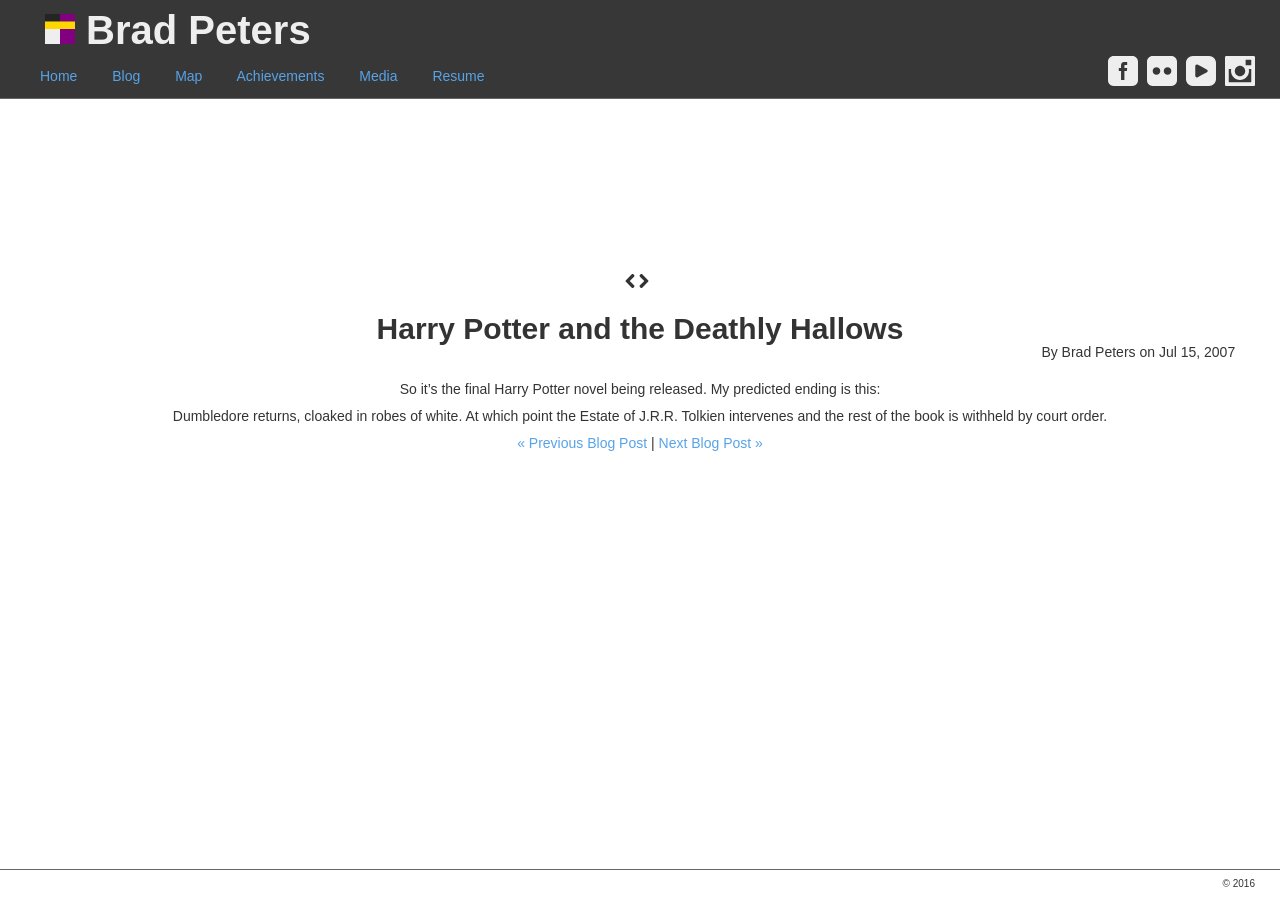
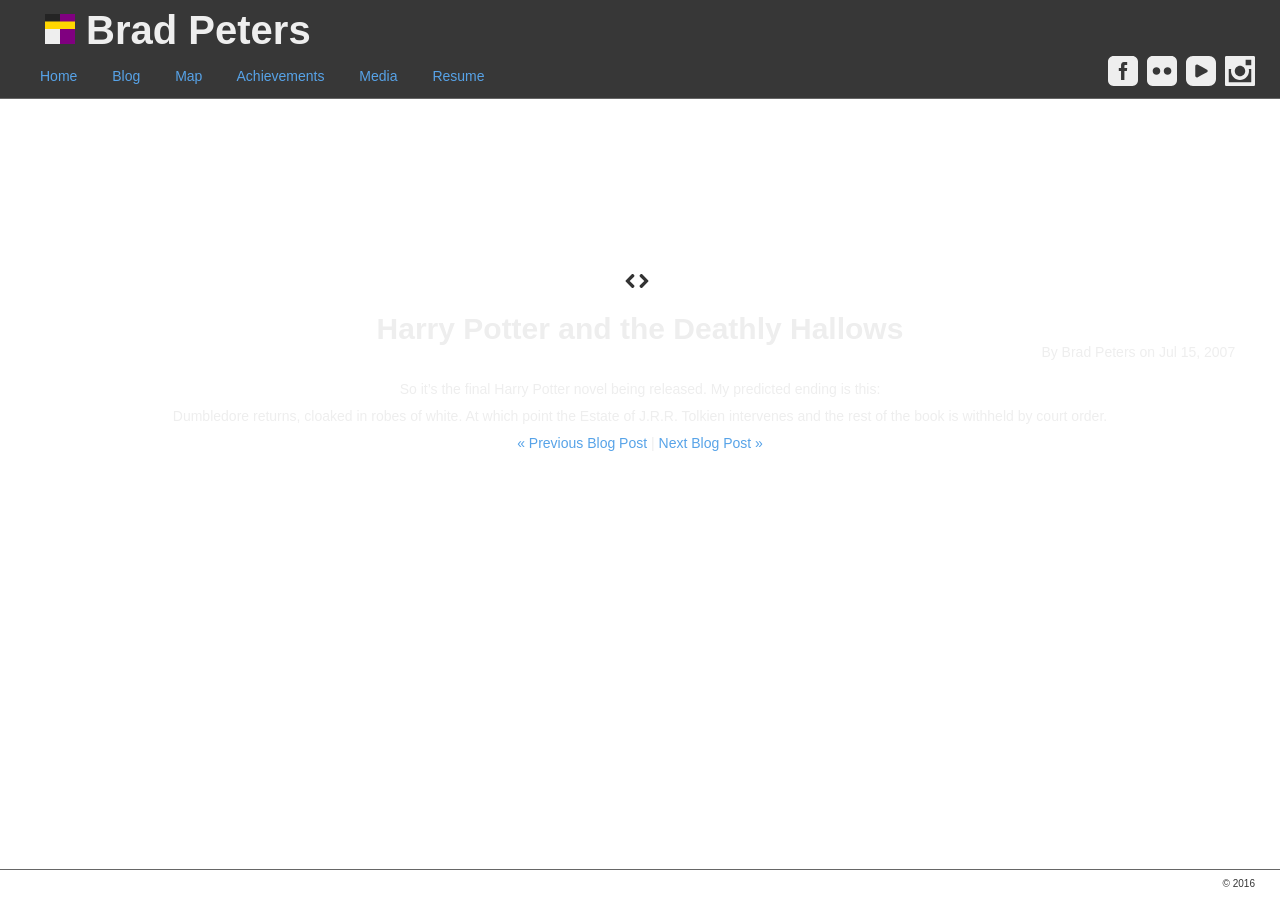
Before and after one commit to ubersejanus/ubersejanus.github.io, a Jekyll site: the page built from blog/_posts/2007-07-15-final-harry-potter.md, in a window 1280 px wide. Built offline with Jekyll 4.4.1, drawn with Linux system fonts in a browser that asks for light colours; Markdown is read by kramdown in place of the engine named in the settings; comment, search, counter and statistics services are not loaded.

Commit message:
hero changes

```diff
--- a/_layouts/testpost.html
+++ b/_layouts/testpost.html
@@ -12,7 +12,7 @@
 			<h1 class="h2">{{ page.title }}</h1>
 			<div class="author-container">
 				<a href="{{ site.baseurl }}/authors/{{ page.full_author.id }}"><img src="{{ page.full_author.avatar }}"></a>
-				<h2 class="h4 author-name">by <a href="{{ site.baseurl }}/authors/{{ page.full_author.id }}/">{{ page.full_author.name }}</a></h2>
+				<h4 class="author-name">by <a href="/authors/{{ page.full_author.id }}/">{{ page.full_author.name }}</a></h2>
 				<div class="date">on {{ page.date | date: "%B %e, %Y" }}</div>
 			</div>
 		</div>
--- a/style.css
+++ b/style.css
@@ -406,4 +406,9 @@
     background-position: center center;
     height: 100%;
     padding: 150px 0px;
-    padding-bottom: 50px; }
+    padding-bottom: 50px;
+    color:#eee; }
+
+.author-name {
+    font-size: 12px;
+    margin: 0; }
```
